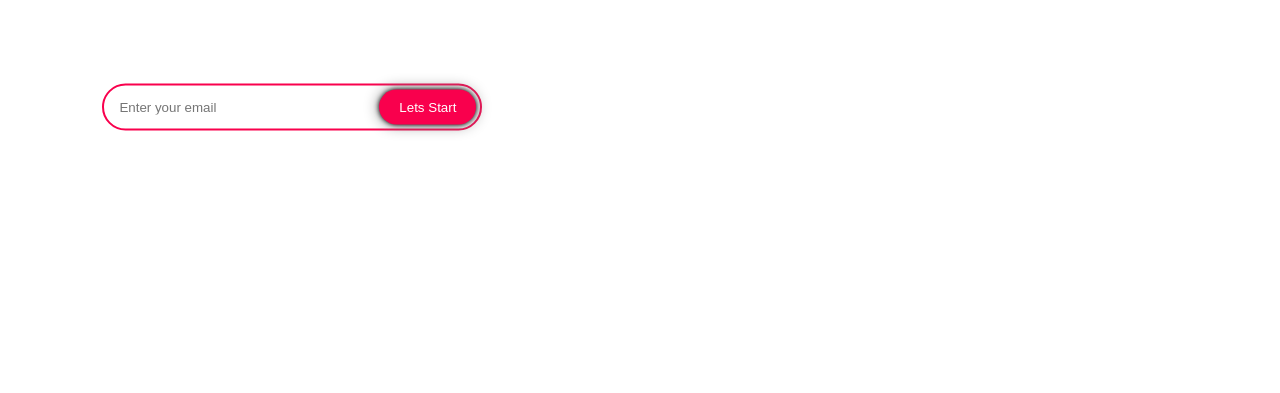
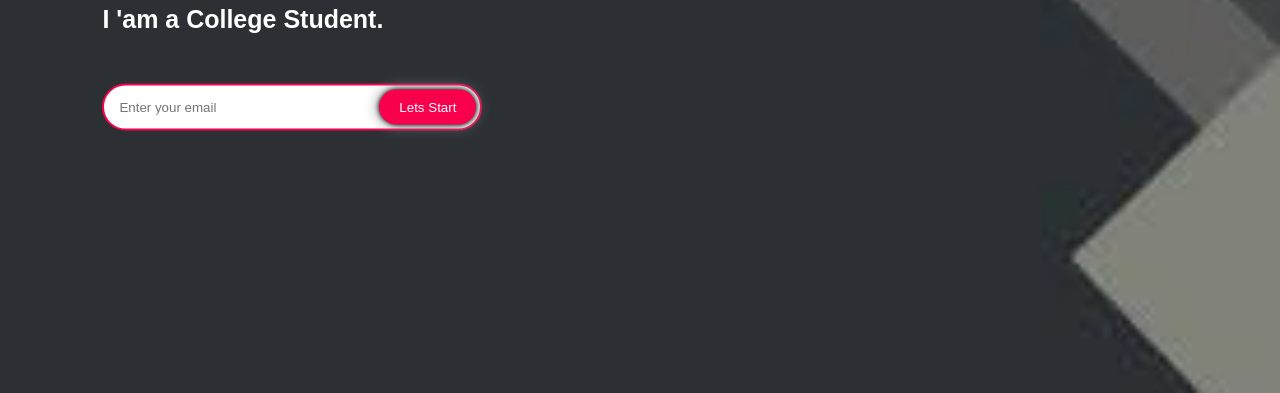
Before and after one commit to paysagarjayagoud/Portfolio, a plain HTML site: page index.html in a window 1280 px wide. Shown: the part 407-800 px from the top of the page. Drawn offline with Linux system fonts and the light colour scheme.

Commit message:
Update port.css

```diff
--- a/port.css
+++ b/port.css
@@ -16,7 +16,7 @@
 
     width: 100%;
 
-    background-image: url(./IMG_20230829_100452_044.jpg);
+    background-image: url(./download.jpeg);
 
     background-repeat: no-repeat;
 
```
